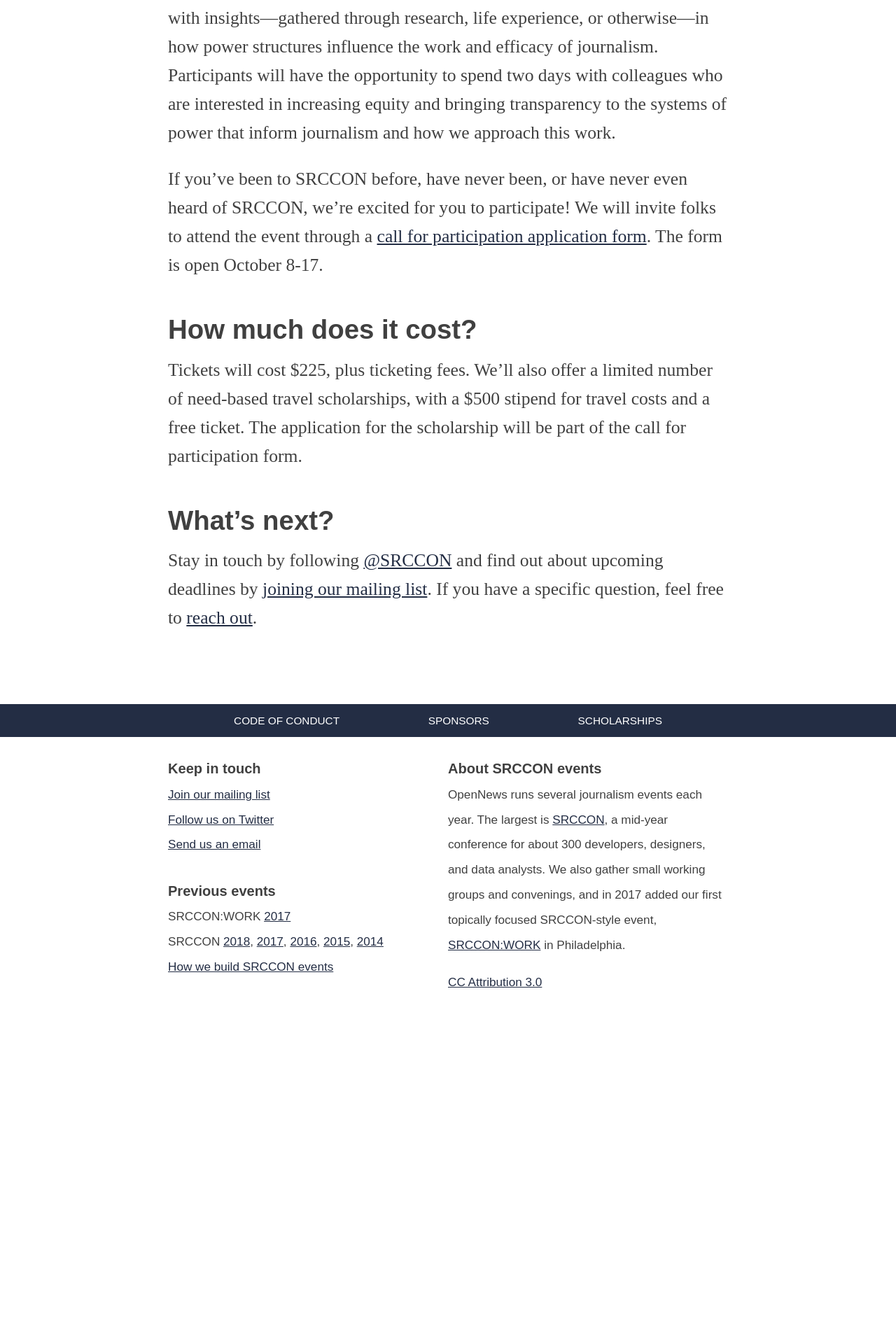
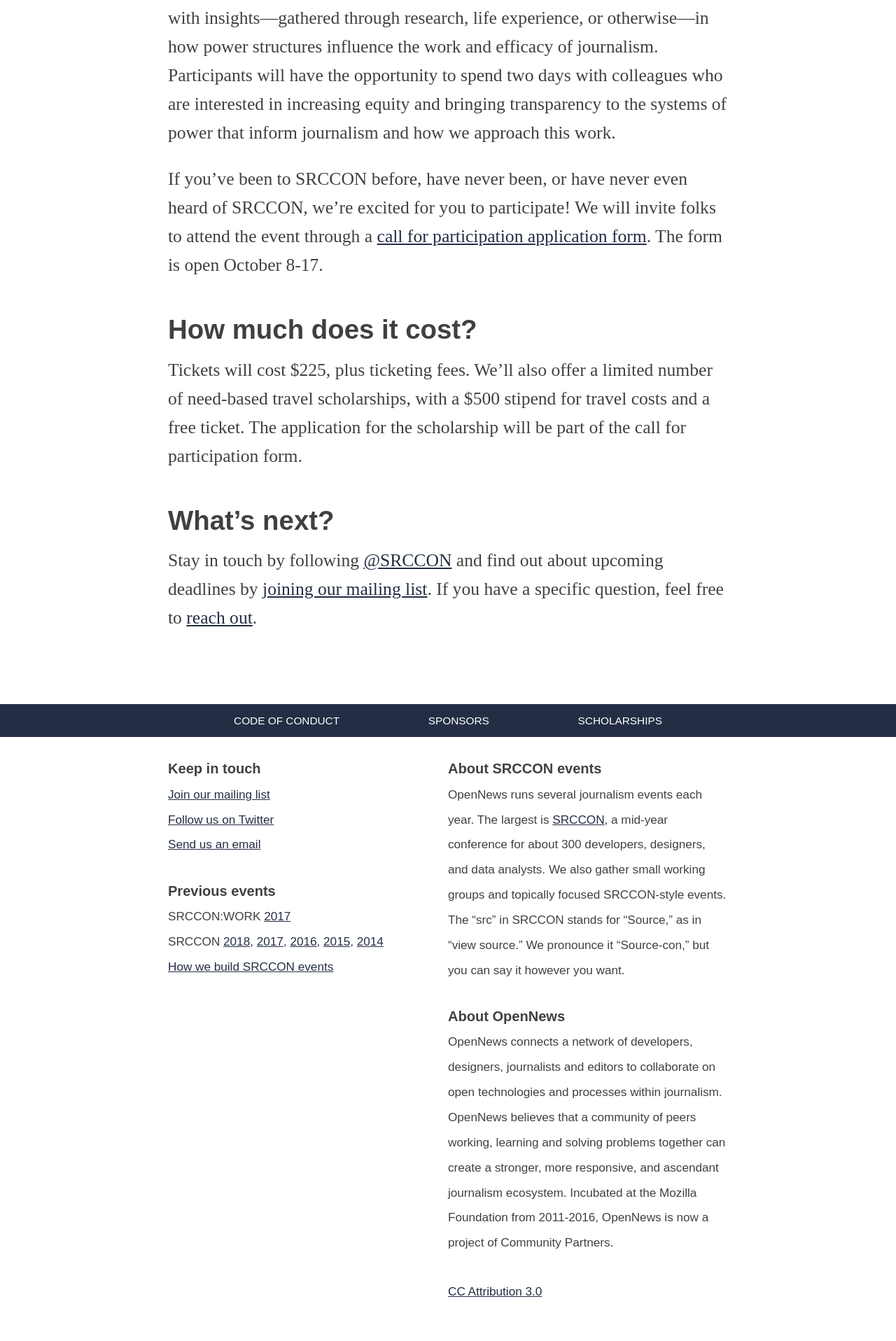
Before and after one commit to OpenNews/srccon-power, a Jekyll site: the page built from homepage.md, in a window 1280 px wide. Shown: the part 2672-4588 px from the top of the page at 70% size. Built offline with Jekyll 4.4.1, drawn with Linux system fonts in a browser that asks for light colours; before the commit the page ends 4128 px from its top, so only the background shows below that.

Commit message:
update footer with "About OpenNews"

```diff
--- a/_includes/footer.html
+++ b/_includes/footer.html
@@ -27,7 +27,9 @@
         </div>
         <div>
             <h3>About SRCCON events</h3>
-            <p>OpenNews runs several journalism events each year. The largest is <a href="https://srccon.org">SRCCON</a>, a mid-year conference for about 300 developers, designers, and data analysts. We also gather small working groups and convenings, and in 2017 added our first topically focused SRCCON-style event, <a href="https://work.srccon.org">SRCCON:WORK</a> in Philadelphia.</p>
+            <p>OpenNews runs several journalism events each year. The largest is <a href="https://srccon.org">SRCCON</a>, a mid-year conference for about 300 developers, designers, and data analysts. We also gather small working groups and topically focused SRCCON-style events. The &ldquo;src&rdquo; in SRCCON stands for &ldquo;Source,&rdquo; as in &ldquo;view source.&rdquo; We pronounce it &ldquo;Source-con,&rdquo; but you can say it however you want.</p>
+            <h3>About OpenNews</h3>
+            <p>OpenNews connects a network of developers, designers, journalists and editors to collaborate on open technologies and processes within journalism. OpenNews believes that a community of peers working, learning and solving problems together can create a stronger, more responsive, and ascendant journalism ecosystem. Incubated at the Mozilla Foundation from 2011-2016, OpenNews is now a project of Community Partners.</p>
             <p><a href="http://creativecommons.org/licenses/by/3.0/">CC Attribution 3.0</a></p>
         </div>
     </div>
--- a/media/css/style.css
+++ b/media/css/style.css
@@ -262,7 +262,7 @@
     margin-bottom: 1em;
     font-size: .6em;
 }
-footer ul {
+footer ul, footer p {
     margin: 0 0 2em;
     padding: 0;
 }
```
